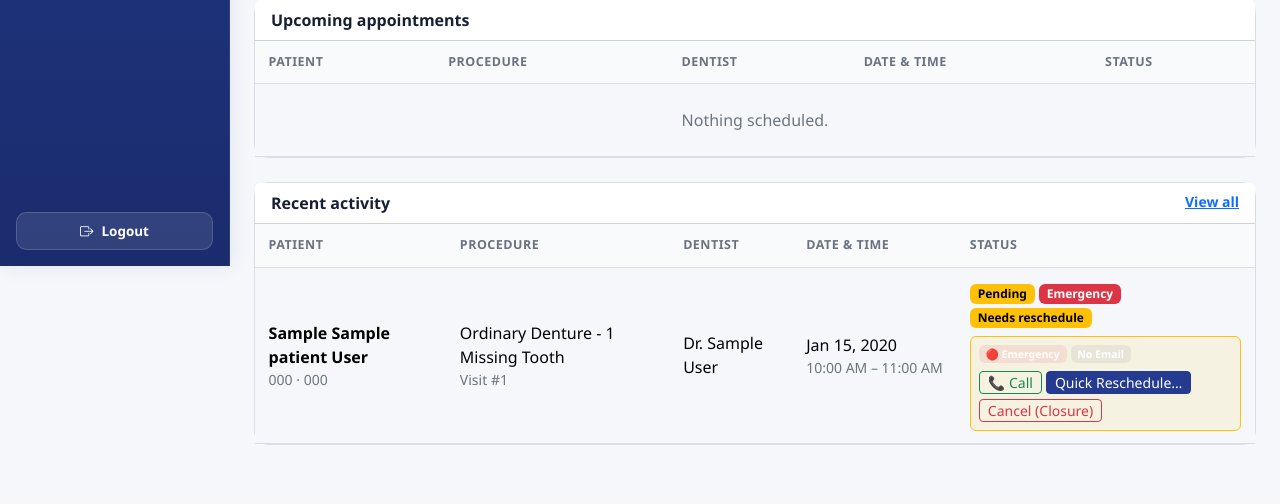
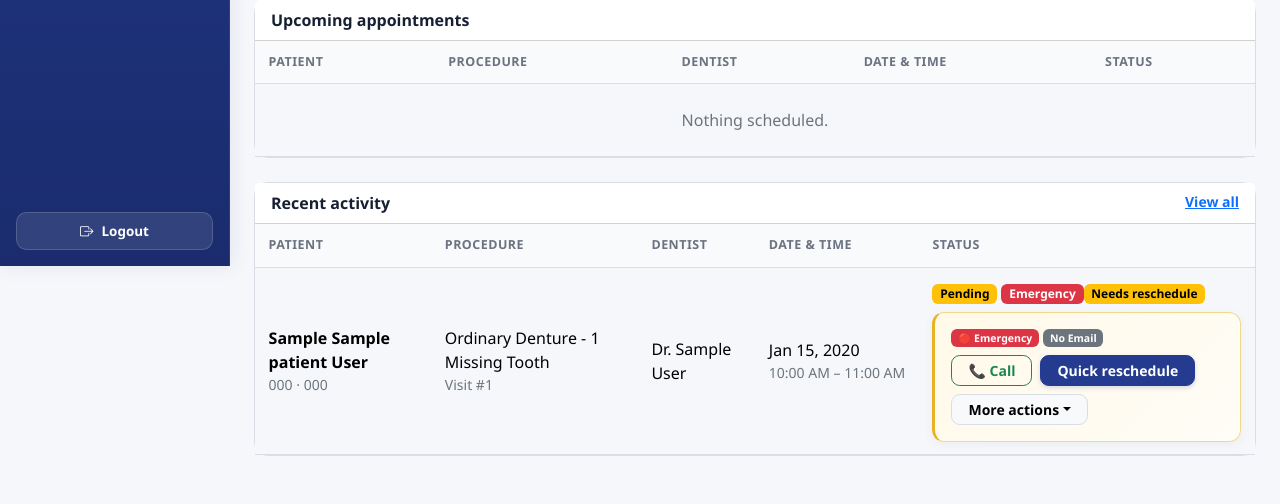
Before and after one commit to atreyuuu009/orachart-laravel, a Laravel app: page /dashboard in a window 1280 px wide. Shown: the part 534-1038 px from the top of the page. Before the commit the page ends 979 px from the top, so only its background shows below. Run offline with Laravel 12, Linux system fonts and the light colour scheme; a user stored in the database is signed in; data comes from the database, SQL or seed files in the repository; tables that the repository leaves empty hold one stand-in row (values such as "Sample post"); data that the repository does not hold is empty.

Commit message:
I add dropdown

```diff
--- a/public/css/theme.css
+++ b/public/css/theme.css
@@ -185,6 +185,19 @@
 .table > :not(caption) > * > * { padding: .75rem .85rem; vertical-align: middle; }
 .table thead th { font-size: .78rem; text-transform: uppercase; letter-spacing: .04em; color: #6b7280; background: #f8fafc; }
 
+/* Closure rescheduling actions */
+.closure-action-panel {
+  background: linear-gradient(135deg, #fff9e8, #fffdf7);
+  border: 1px solid #f1d98a;
+  border-left: 3px solid #e6b422;
+  border-radius: .75rem;
+  box-shadow: 0 3px 10px rgba(116, 85, 10, .06);
+}
+.closure-action-panel .badge { font-weight: 600; }
+.closure-actions .btn { border-radius: .55rem; font-weight: 600; }
+.closure-actions .btn-primary { box-shadow: 0 2px 5px rgba(36, 59, 143, .18); }
+.closure-actions .dropdown-menu { min-width: 12rem; border-color: #e5e7eb; border-radius: .65rem; }
+
 /* ---------- booking slots ---------- */
 .slot-grid { display: grid; grid-template-columns: repeat(auto-fill, minmax(112px, 1fr)); gap: .6rem; }
 .slot { border: 1px solid var(--bs-border-color); background: #fff; border-radius: .6rem; padding: .55rem .4rem; text-align: center; font-weight: 600; font-size: .92rem; }
--- a/resources/views/appointments/_table.blade.php
+++ b/resources/views/appointments/_table.blade.php
@@ -25,7 +25,7 @@
                 </div>
               </div>
             @else
-              <div class="mt-2 p-2 bg-warning bg-opacity-10 border border-warning rounded small">
+              <div class="closure-action-panel mt-2 p-2 p-md-3 small">
                 <div class="d-flex flex-wrap gap-1 align-items-center mb-1">
                   <span class="badge text-bg-{{ $a->priority_badge_color }}">{{ $a->priority_order_label }}</span>
                   @php $latestEmail = $a->latestRescheduleEmail(); @endphp
@@ -46,9 +46,9 @@
                   @endif
                 </div>
 
-                <div class="d-flex flex-wrap gap-1 align-items-center mt-2">
-                  <a href="tel:{{ $a->patient->contact_number }}" class="btn btn-outline-success btn-sm py-0 px-2">📞 Call</a>
-                  <button type="button" class="btn btn-primary btn-sm py-0 px-2 quick-reschedule-btn"
+                <div class="d-flex flex-wrap gap-2 align-items-center mt-2 closure-actions">
+                  <a href="tel:{{ $a->patient->contact_number }}" class="btn btn-outline-success btn-sm px-3">📞 Call</a>
+                  <button type="button" class="btn btn-primary btn-sm px-3 quick-reschedule-btn"
                     data-id="{{ $a->appointment_id }}"
                     data-slots-url="{{ route('appointments.suggested_slots', $a) }}"
                     data-reschedule-url="{{ route('appointments.reschedule.store', $a) }}"
@@ -57,13 +57,20 @@
                     data-patient="{{ $a->patient->full_name }}"
                     data-service="{{ $a->service->service_name }}"
                     data-dentist="{{ $a->dentist->name }}">
-                    Quick Reschedule…
+                    Quick reschedule
                   </button>
-                  <form method="POST" action="{{ route('appointments.cancel', $a) }}" class="d-inline" onsubmit="return confirm('Cancel this appointment due to clinic closure?');">
+                  <div class="dropdown">
+                    <button class="btn btn-light btn-sm border dropdown-toggle px-3" type="button" data-bs-toggle="dropdown" aria-expanded="false">More actions</button>
+                    <ul class="dropdown-menu dropdown-menu-end shadow-sm">
+                      <li>
+                        <form method="POST" action="{{ route('appointments.cancel', $a) }}" onsubmit="return confirm('Cancel this appointment due to clinic closure?');">
                     @csrf
                     <input type="hidden" name="reason" value="Cancelled due to clinic closure">
-                    <button class="btn btn-outline-danger btn-sm py-0 px-2">Cancel (Closure)</button>
-                  </form>
+                    <button class="dropdown-item text-danger" type="submit">Cancel due to closure</button>
+                        </form>
+                      </li>
+                    </ul>
+                  </div>
                 </div>
               </div>
             @endif
```
